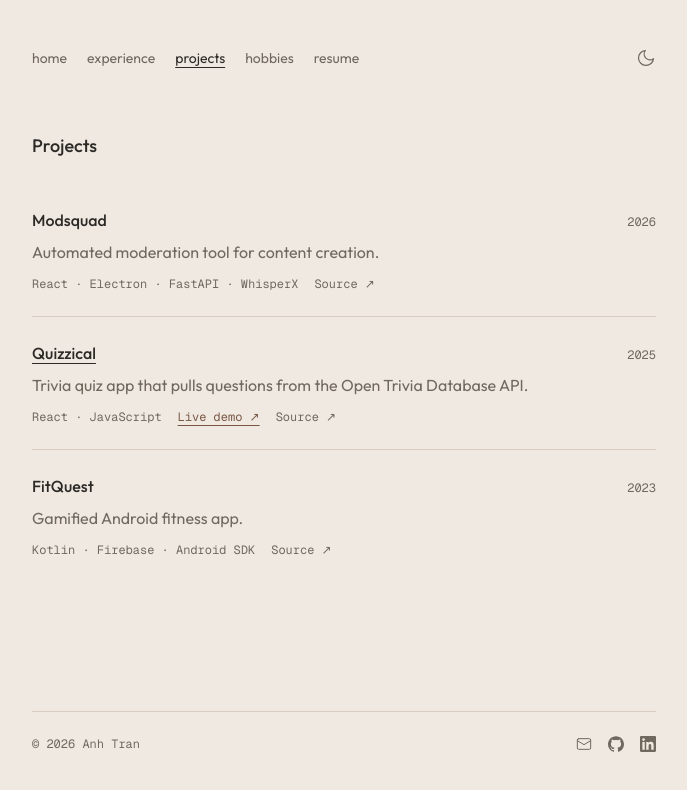
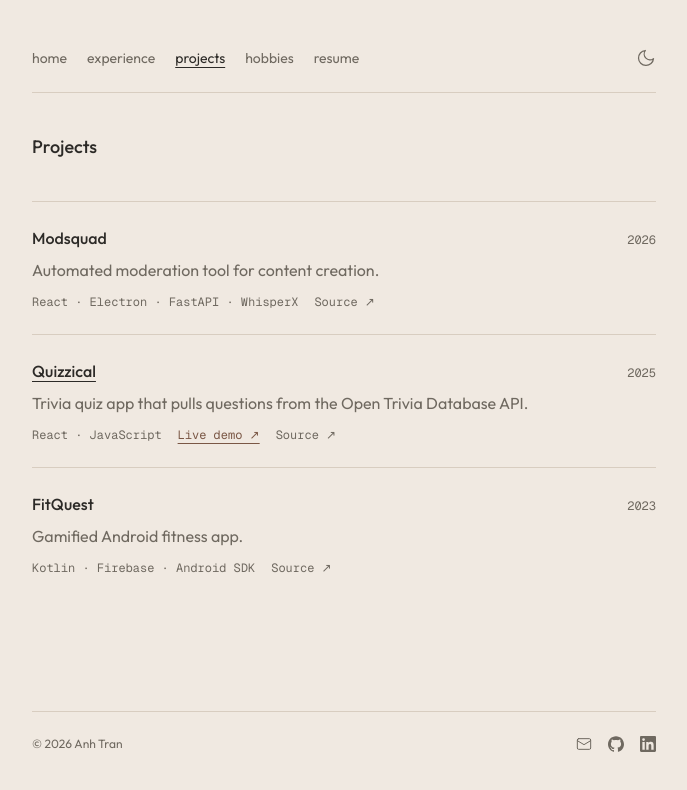
Before and after one commit to kumathy/portfolio, a Next.js app: page /projects in a window 1280 px wide. Shown: the top 790 px of the page, without its empty margins (296-983 px from the left). Built offline with nearby package versions, Linux system fonts and the light colour scheme.

Commit message:
feat: add separators below header and page headings

```diff
--- a/app/experience/page.tsx
+++ b/app/experience/page.tsx
@@ -3,9 +3,9 @@ import { ExperienceList } from "@/components/experience-list";
 export default function ExperiencePage() {
   return (
     <main className="mx-auto w-full max-w-2xl flex-1 px-6">
-      <h1 className="text-lg font-medium">Experience</h1>
+      <h1 className="border-b border-border pb-10 text-lg font-medium">Experience</h1>
 
-      <div className="mt-12">
+      <div className="mt-6">
         <ExperienceList />
       </div>
     </main>
--- a/app/globals.css
+++ b/app/globals.css
@@ -107,6 +107,12 @@
   }
 }
 
+*,
+*::before,
+*::after {
+  transition: border-color 150ms ease;
+}
+
 body {
   background: var(--background);
   color: var(--foreground);
--- a/app/hobbies/page.tsx
+++ b/app/hobbies/page.tsx
@@ -1,7 +1,7 @@
 export default function HobbiesPage() {
   return (
     <main className="mx-auto w-full max-w-2xl flex-1 px-6">
-      <h1 className="text-lg font-medium">Hobbies</h1>
+      <h1 className="border-b border-border pb-10 text-lg font-medium">Hobbies</h1>
 
       <div className="mt-8 space-y-5 leading-relaxed text-muted">
         <p>Coming soon.</p>
--- a/app/projects/page.tsx
+++ b/app/projects/page.tsx
@@ -9,9 +9,9 @@ export const metadata: Metadata = {
 export default function ProjectsPage() {
   return (
     <main className="mx-auto w-full max-w-2xl flex-1 px-6">
-      <h1 className="text-lg font-medium">Projects</h1>
+      <h1 className="border-b border-border pb-10 text-lg font-medium">Projects</h1>
 
-      <div className="mt-12">
+      <div className="mt-6">
         <ProjectList projects={projects} />
       </div>
     </main>
--- a/components/section.tsx
+++ b/components/section.tsx
@@ -7,7 +7,7 @@ export function Section({
 }) {
   return (
     <section className="mt-16">
-      <h2 className="font-mono text-xs tracking-widest text-muted uppercase">
+      <h2 className="border-b border-border pb-4 text-xs tracking-widest text-muted uppercase">
         {title}
       </h2>
       <div className="mt-6">{children}</div>
--- a/components/site-footer.tsx
+++ b/components/site-footer.tsx
@@ -10,7 +10,7 @@ export function SiteFooter() {
   return (
     <footer className="mx-auto w-full max-w-2xl px-6 pt-20 pb-12">
       <div className="flex flex-wrap items-center justify-between gap-4 border-t border-border pt-6 text-sm text-muted">
-        <p className="font-mono text-xs">
+        <p className="text-xs">
           © {new Date().getFullYear()} {site.name}
         </p>
         <ul className="flex flex-wrap items-center gap-4">
--- a/components/site-header.tsx
+++ b/components/site-header.tsx
@@ -16,8 +16,9 @@ export function SiteHeader() {
   const pathname = usePathname();
 
   return (
-    <header className="mx-auto flex w-full max-w-2xl items-center justify-between gap-6 px-6 pt-12 pb-16">
-      <nav className="flex gap-5 text-sm text-muted">
+    <header className="mx-auto w-full max-w-2xl px-6 pt-12 pb-10">
+      <div className="flex items-center justify-between gap-6 border-b border-border pb-6">
+        <nav className="flex gap-5 text-sm text-muted">
         {nav.map((item) => {
           const active = pathname === item.href;
 
@@ -42,9 +43,10 @@ export function SiteHeader() {
         >
           resume
         </a>
-      </nav>
+        </nav>
 
-      <ThemeToggle />
+        <ThemeToggle />
+      </div>
     </header>
   );
 }
```
